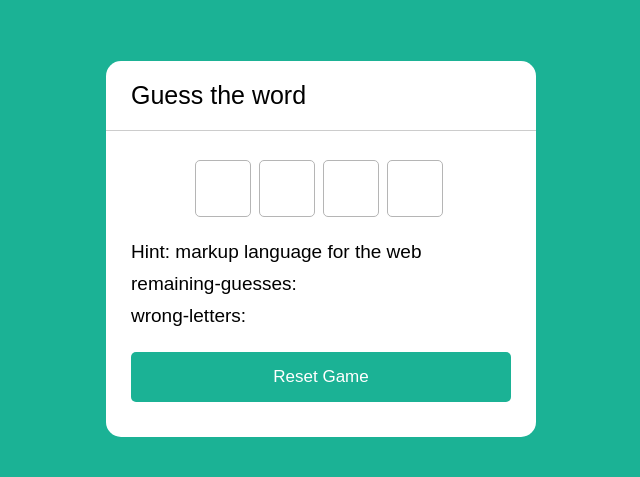
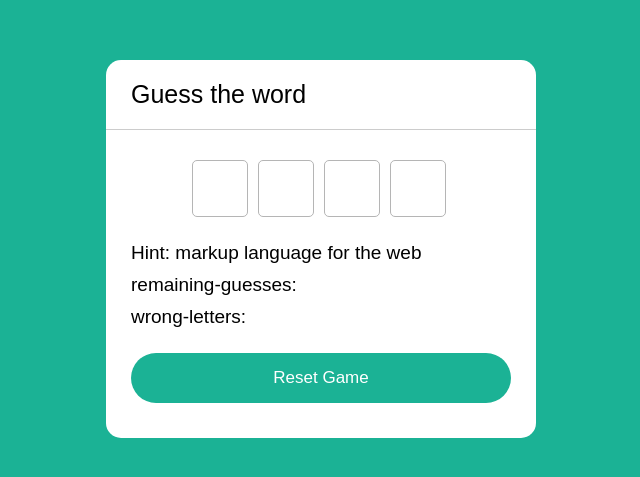
Before and after one commit to JamesNgo1/guessing-a-word---wordle, a plain HTML site: page index.html in a window 1280 px wide. Shown: the part 151-628 px from the top of the page, without its empty margins (319-959 px from the left). Drawn offline with Linux system fonts and the light colour scheme; a web font is replaced by a local one.

Commit message:
minor changes towards input font and btn radius

```diff
--- a/styles.css
+++ b/styles.css
@@ -42,7 +42,7 @@ body{
     font-size: 17px;
     padding: 15px 0;
     background: #1bb295;
-    border-radius: 5px;
+    border-radius: 35px;
 }
 
 .content .reset-btn:hover{
@@ -61,8 +61,8 @@ body{
 .inputs input{
     height: 57px;
     width: 56px;
-    margin: 4px;
-    font-size: 24px;
+    margin: 5px;
+    font-size: 30px;
     font-weight: 500;
     text-align: center;
     color:#1bb295;
```
